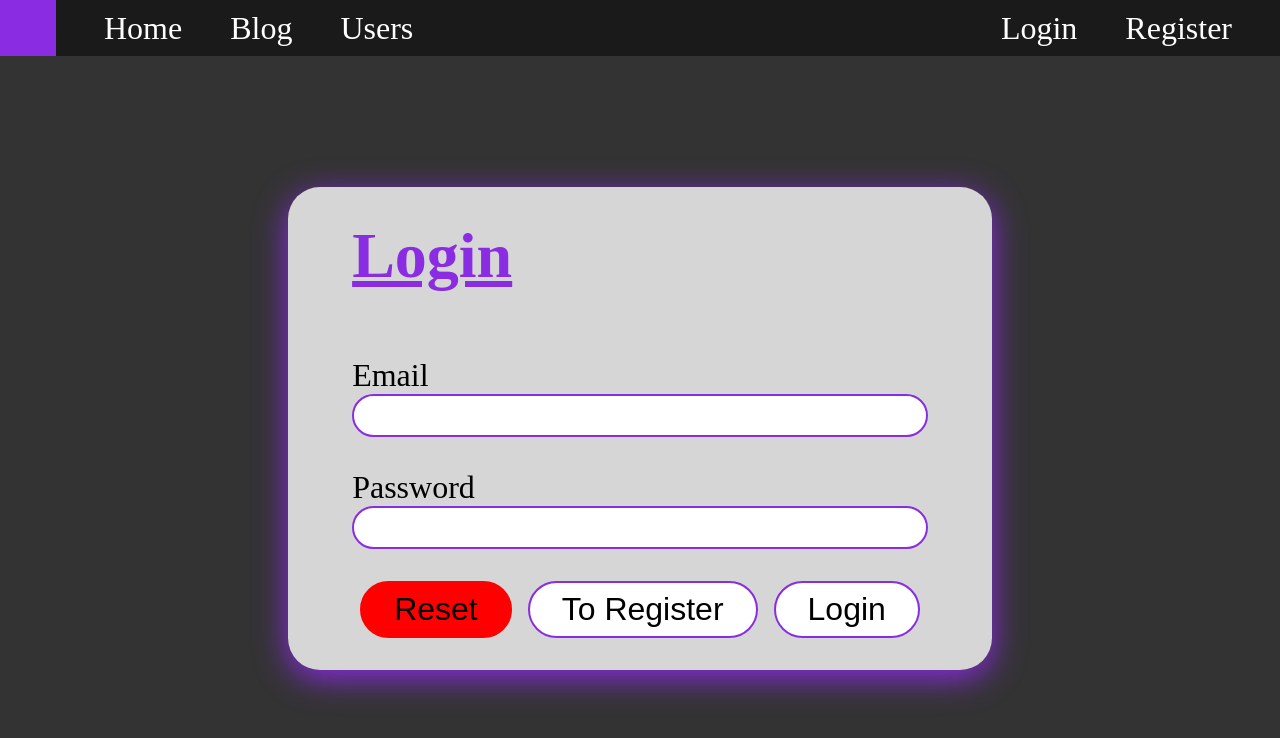
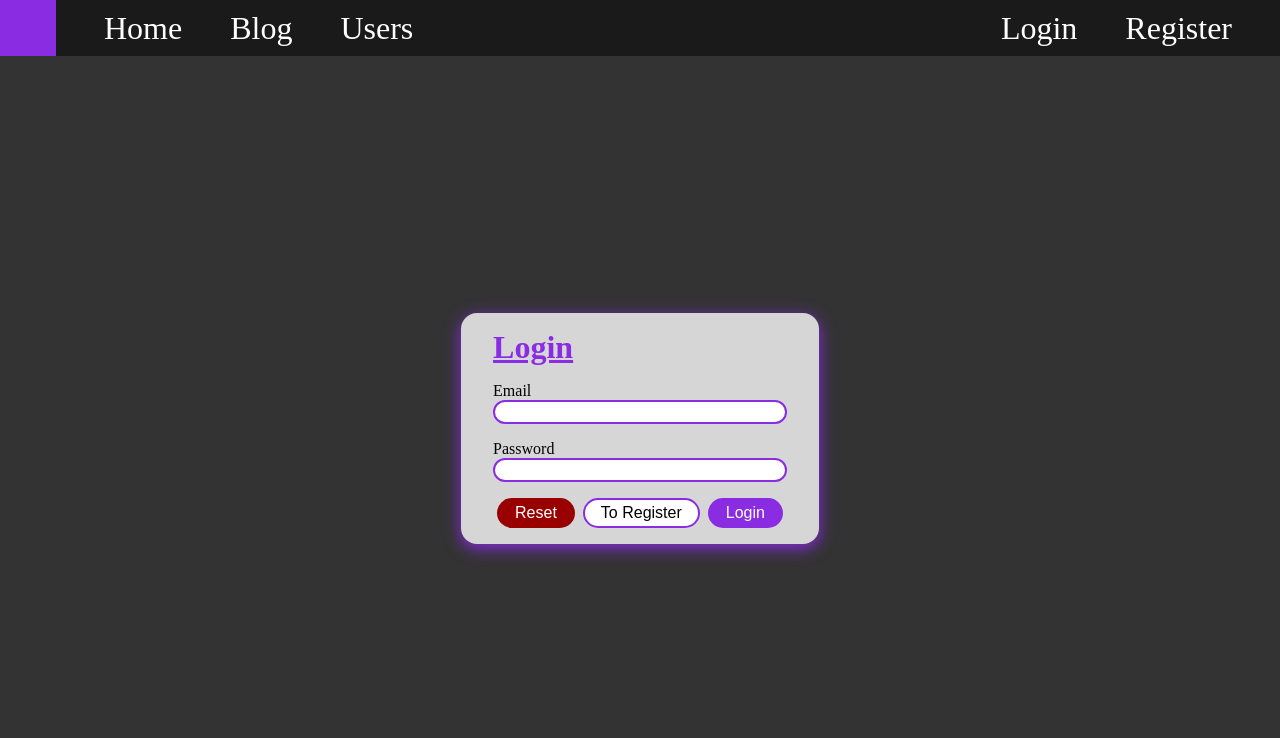
Before and after one commit to schattenbrot/mini-blog-frontend, a Next.js app: page /login in a window 1280 px wide. Shown: the top 738 px of the page. Built offline with nearby package versions, Linux system fonts and the light colour scheme.

Commit message:
fix login/register being enormous and buttons being cleaner and more readable visually

```diff
--- a/styles/components/Button.module.scss
+++ b/styles/components/Button.module.scss
@@ -6,6 +6,9 @@
   border: 0.125rem solid $highlight;
 
   &.ok {
+    color: $primary;
+    background-color: $highlight;
+
     &:hover {
       box-shadow: 0 0.25em 1em $highlight;
     }
@@ -21,10 +24,13 @@
   }
 
   &.danger {
-    background-color: map-get($status, "danger");
-    border: 0.125rem solid map-get($status, "danger");
+    color: $primary;
+    background-color: darken(map-get($status, "danger"), 20%);
+    border: 0.125rem solid darken(map-get($status, "danger"), 20%);
 
     &:hover {
+      background-color: map-get($status, "danger");
+      border: 0.125rem solid map-get($status, "danger");
       box-shadow: 0 0.25em 1em map-get($status, "danger");
     }
   }
--- a/styles/pages/Login.module.scss
+++ b/styles/pages/Login.module.scss
@@ -4,14 +4,13 @@
   background-color: $primary-80;
   max-width: 70%;
   padding: 1em 2em;
-  font-size: 2em;
   border-radius: 1em;
   box-shadow: 0 0.25em 1em $highlight;
 
   h1 {
     color: $highlight;
     text-decoration: underline;
-    margin-bottom: 1em;
+    margin-bottom: 0.5em;
   }
 }
 
--- a/styles/pages/Register.module.scss
+++ b/styles/pages/Register.module.scss
@@ -4,13 +4,13 @@
   background-color: $primary-80;
   max-width: 70%;
   padding: 1em 2em;
-  font-size: 2em;
   border-radius: 1em;
   box-shadow: 0 0.25em 1em $highlight;
 
   h1 {
+    color: $highlight;
     text-decoration: underline;
-    margin-bottom: 1em;
+    margin-bottom: 0.5em;
   }
 }
 
```
